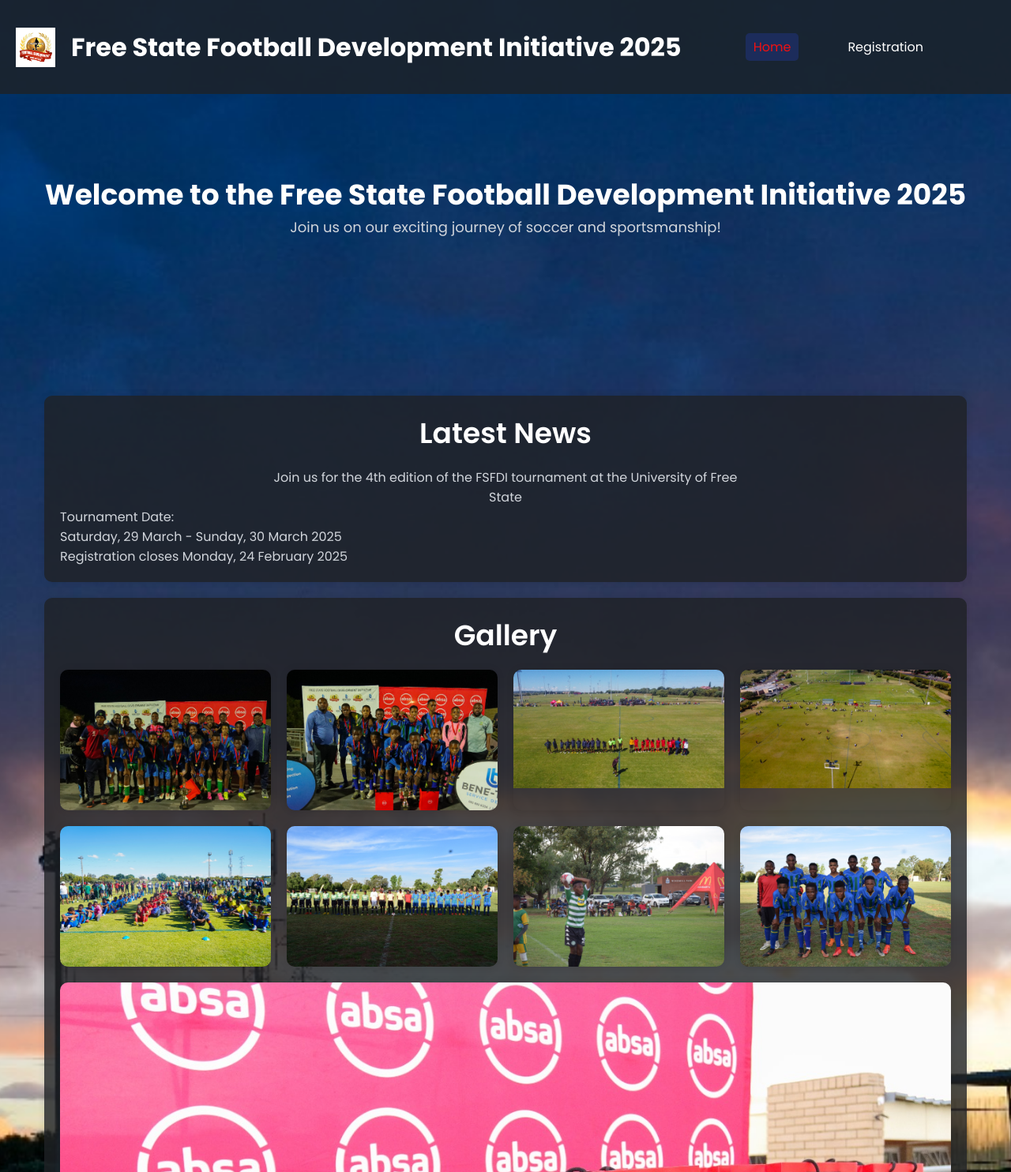
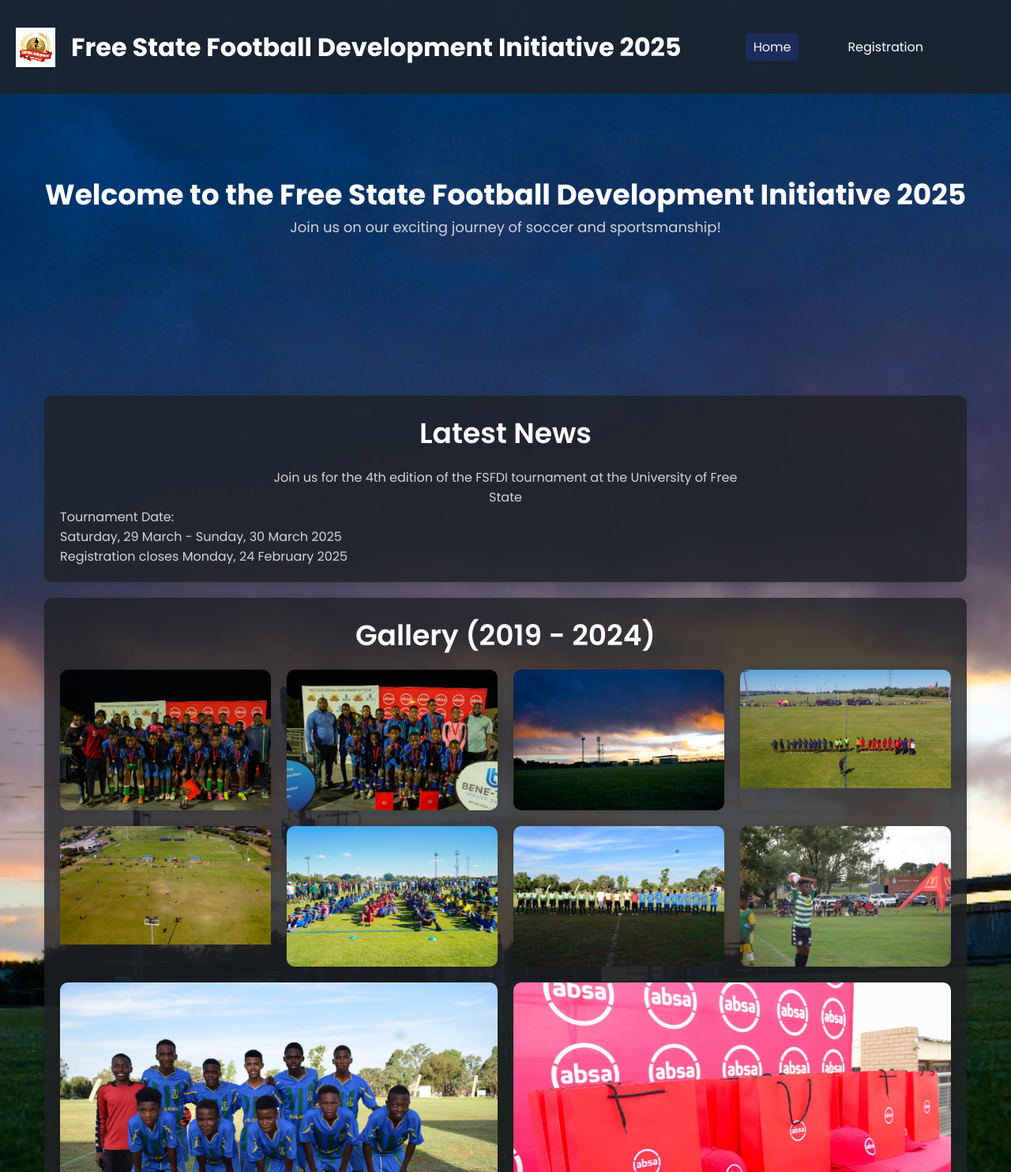
Before and after one commit to TouchRaleting03/Free_State_Football_Development_Initiative_Tournament, a website: page index.html in a window 1280 px wide. Shown: the top 1484 px of the page at 79% size. Drawn offline with Linux system fonts and the light colour scheme.

Commit message:
Add files via upload

```diff
--- a/index.html
+++ b/index.html
@@ -32,7 +32,7 @@
     </div>
 
     <div class="gallery">
-      <h2 class="section__header">Gallery</h2>
+      <h2 class="section__header">Gallery (2019 - 2024)</h2>
       <div class="gallery-grid">
         <div class="gallery-item">
           <img src="images/picture 1.jpeg" alt="Tournament">
@@ -40,6 +40,10 @@
         </div>
         <div class="gallery-item">
           <img src="images/picture 2.jpeg" alt="Tournament">
+
+        </div>
+        <div class="gallery-item">
+          <img src="images/picture 5.jpeg" alt="Tournament">
 
         </div>
         <div class="gallery-item">
--- a/styles.css
+++ b/styles.css
@@ -68,11 +68,11 @@
 
 nav a.active {
   background-color: #1c2c5b; /* Dark blue */
-  color: rgb(240, 17, 17);
+  color: rgb(247, 246, 246);
 }
 
 .hero {
-  background: url('images/hero.jpg') no-repeat center center/cover;
+
   color: var(--white);
   text-align: center;
   padding: 100px 20px;
```
